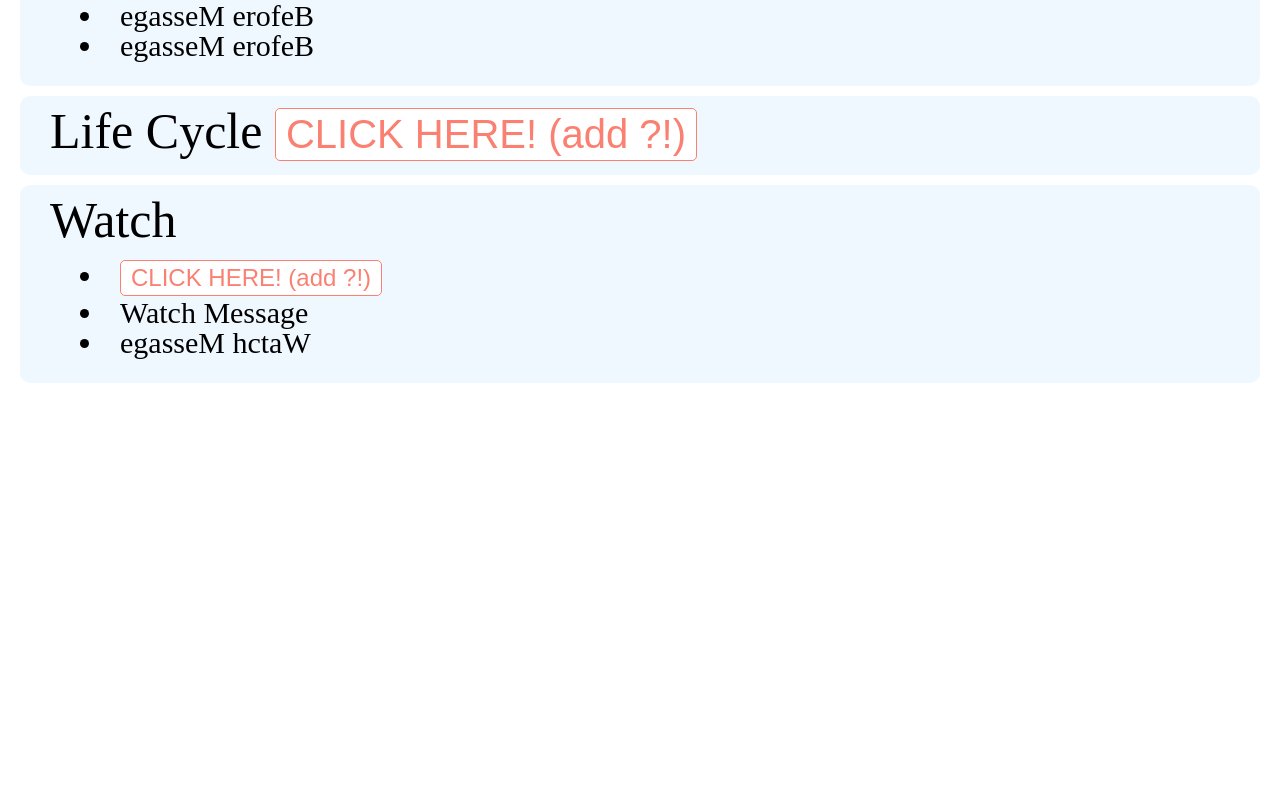
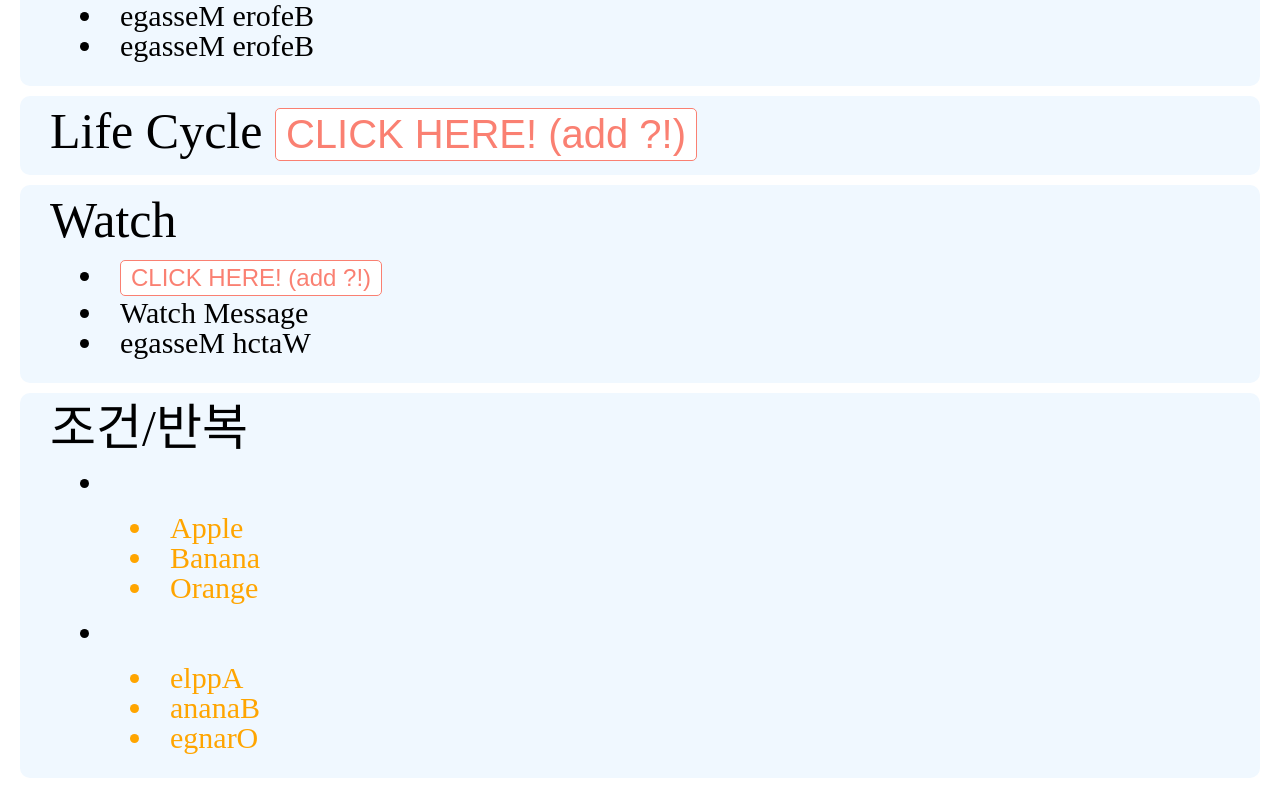
Before and after one commit to naseulgee/vue-basic-template, a Vue app: page / in a window 1280 px wide. Shown: the part 853-1641 px from the top of the page. Before the commit the page ends 1246 px from the top, so only its background shows below. Built offline with nearby package versions, Linux system fonts and the light colour scheme.

Commit message:
조건, 반복문

```diff
--- a/src/App.vue
+++ b/src/App.vue
@@ -8,6 +8,8 @@
     <LifeCycleHook />
 
     <Watch />
+
+    <Directive />
 </template>
 
 <script>
@@ -16,6 +18,7 @@ import EventBind from '~/components/EventBind';
 import Computed from '~/components/Computed';
 import LifeCycleHook from '~/components/LifeCycleHook';
 import Watch from '~/components/Watch';
+import Directive from '~/components/Directive';
 
 export default {
     //현재 컴포넌트에서 사용할 컴포넌트 명시
@@ -26,6 +29,7 @@ export default {
         Computed,
         LifeCycleHook,
         Watch,
+        Directive,
     },
     // 사용할 데이터 명시
     data() {
--- /dev/null
+++ b/src/components/Directive.vue
@@ -0,0 +1,56 @@
+<template>
+    <section>
+        <h1>조건/반복</h1>
+        <ul>
+            <li v-if="fruits.length > 0">
+                <ul>
+                    <Fruit
+                        v-for="fruit in fruits"
+                        :key="fruit"
+                        :name="fruit">
+                        {{ fruit }}
+                    </Fruit>
+                </ul>
+            </li>
+            <li v-if="hasFruit">
+                <ul>
+                    <Fruit
+                        v-for="fruit in reverseFruit"
+                        :key="fruit"
+                        :name="fruit">
+                        {{ fruit }}
+                    </Fruit>
+                </ul>
+            </li>
+        </ul>
+    </section>
+</template>
+
+<script>
+import Fruit from '~/components/Fruit';
+
+export default {
+    //현재 컴포넌트에서 사용할 컴포넌트 명시
+    components: {
+        Fruit,
+    },
+    // 사용할 데이터 명시
+    data() {
+        return {
+            fruits: ["Apple", "Banana", "Orange"],
+        }
+    },
+    // 계산하여 사용할 데이터 명시
+    computed: {
+        hasFruit(){
+            return this.fruits.length > 0
+        },
+        reverseFruit(){
+            return this.fruits.map(fruit => {
+                // 'Apple' => ['A', 'p', 'p', 'l', 'e'] => ['e', 'l', 'p', 'p', 'A'] => 'elppA'
+                return fruit.split("").reverse().join("")
+            })
+        },
+    },
+}
+</script>
--- /dev/null
+++ b/src/components/Fruit.vue
@@ -0,0 +1,17 @@
+<template>
+    <li>{{ name }}</li>
+</template>
+
+<script>
+export default {
+    // 전달받을 속성 정의
+    props: {
+        name: {
+            //속성의 옵션을 지정한다. boolean 타입을 제외하고 defualt와 required 둘 중 하나를 지정해줘야 한다.
+            type: String,    // 타입
+            default: ""      // 기본값
+            //required: true // 필수 지정
+        }
+    }
+}
+</script>
```
